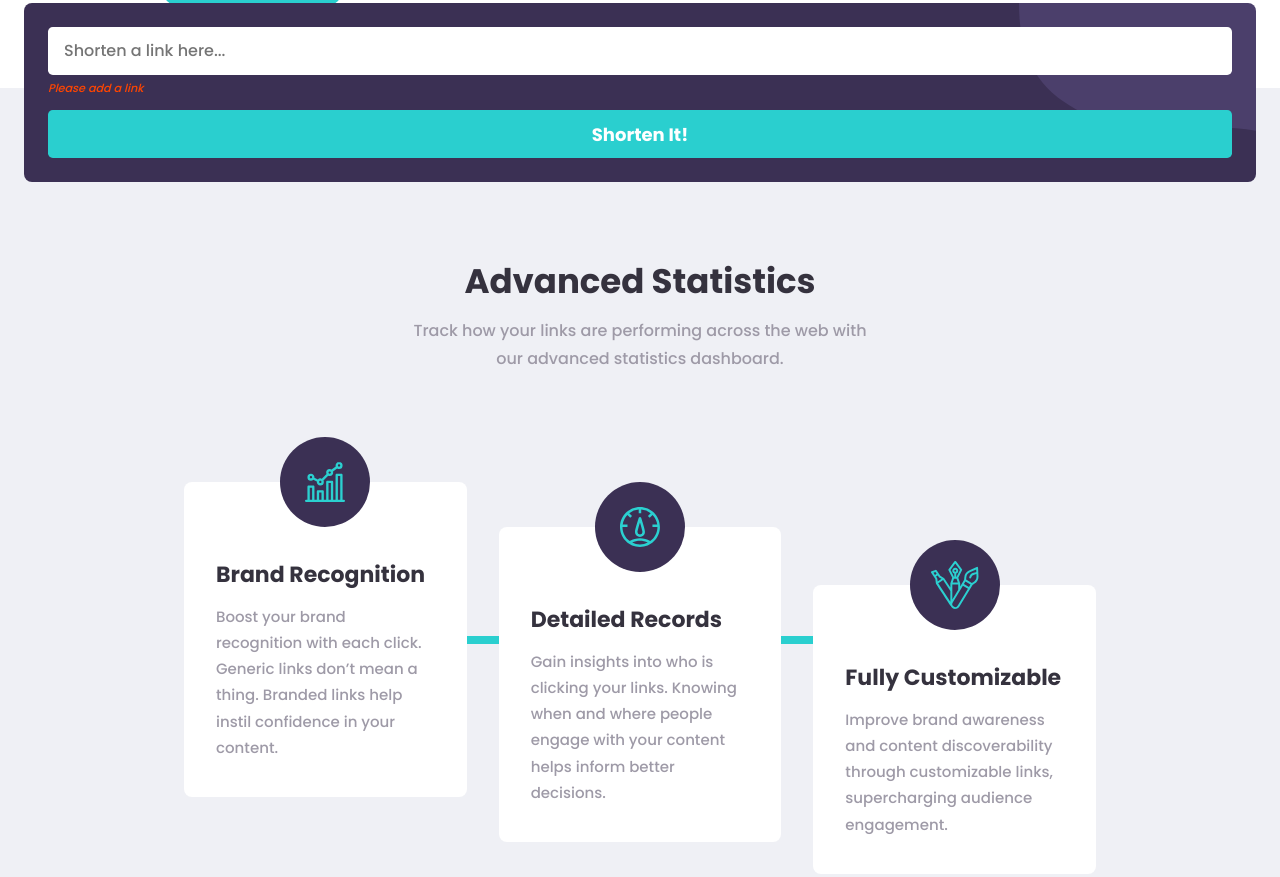
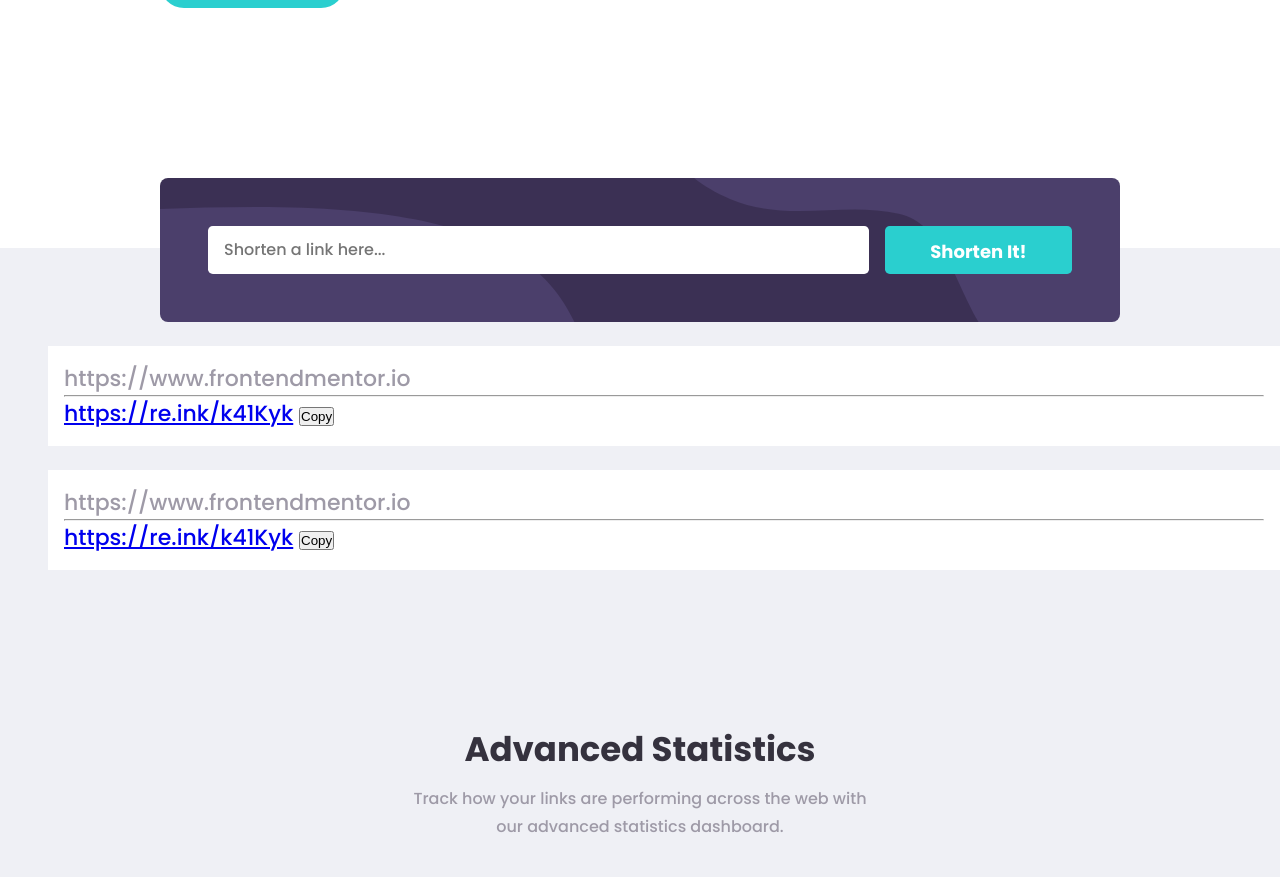
Before and after one commit to Drougnov/url-shortening-api-master, a plain HTML site: page index.html in a window 1280 px wide. Shown: the part 662-1539 px from the top of the page. Drawn offline with Linux system fonts and the light colour scheme.

Commit message:
form style updated

```diff
--- a/index.html
+++ b/index.html
@@ -46,7 +46,23 @@
       </div>
       <button type="submit" class="url__submit">Shorten It!</button>
     </form>
-    <ul class="url__list">
+    <ul class="url__list-container">
+      <li class="url__list">
+        <span class="old-link">https://www.frontendmentor.io</span>
+        <hr>
+        <div class="url__list-short">
+          <a href="https://re.ink/k41Kyk" class="short-link">https://re.ink/k41Kyk</a>
+          <button type="button" class="copy-link">Copy</button>
+        </div>
+      </li>
+      <li class="url__list">
+        <span>https://www.frontendmentor.io</span>
+        <hr>
+        <div class="url__list-short">
+          <a href="https://re.ink/k41Kyk" class="short-link">https://re.ink/k41Kyk</a>
+          <button type="button" class="copy-link">Copy</button>
+        </div>
+      </li>
     </ul>
     <section class="stat">
       <h2>Advanced Statistics</h2>
--- a/style.css
+++ b/style.css
@@ -190,7 +190,9 @@ nav.active .hamburger::after{
 
 /*---------=====header=====---------*/
 
-
+header{
+    padding-bottom: 8rem;
+}
 .header__img{
     overflow: hidden;
     padding: 0 1.5rem;
@@ -231,7 +233,6 @@ nav.active .hamburger::after{
 
 
 main{
-    padding: 0 1.5rem 5rem 1.5rem;
     background: hsl(230, 25%, 95%);
 }
 
@@ -245,14 +246,14 @@ main .url__form{
     background-position: right top;
     display: flex;
     flex-direction: column;
-    gap: .75rem;
+    gap: 1rem;
     padding: 1.5rem;
+    margin: -85px 1.5rem 0 1.5rem;
     border-radius: .5rem;
     -webkit-border-radius: .5rem;
     -moz-border-radius: .5rem;
     -ms-border-radius: .5rem;
     -o-border-radius: .5rem;
-    margin-top: -85px;
 }
 .url__input-field{
     width: 100%;
@@ -276,6 +277,7 @@ main .url__form{
     padding-left: 1rem;
 }
 .url__error{
+    display: none;
     color: orangered;
     font-size: .7rem;
     font-style: italic;
@@ -288,6 +290,20 @@ main .url__form{
     font-size: 1.125rem;
     font-weight: 700;
 }
+.url__list-container{
+    width: 100%;
+    display: grid;
+    gap: 1.5rem;
+    padding: 1.5rem 1.5rem 5rem 1.5rem;
+    margin: 0 1.5rem;
+}
+.url__list{
+    width: 100%;
+    list-style-type: none;
+    background: white;
+    text-align: left;
+    padding: 1rem;
+}
 
 /*===========
 ----state----
@@ -295,6 +311,7 @@ main .url__form{
 
 main .stat{
     font-size: 1rem;
+    margin: 0 1.5rem;
 }
 .stat h2{
     font-size: 1.625rem;
@@ -304,7 +321,7 @@ main .stat{
     display: grid;
     place-items: center;
     gap: 6rem;
-    margin-top: 6rem;
+    margin: 8rem 0 5rem 0;
     position: relative;
 }
 .stat__features::before{
@@ -430,6 +447,9 @@ footer{
     .nav__links{
         width: calc(100% - 6rem);
     }
+    header{
+        padding-bottom: 10rem;
+    }
     .header__img{
         padding: 0 3rem;
     }
@@ -439,8 +459,13 @@ footer{
     .header__text{
         padding: 3rem;
     }
+
+    main .url__form{
+        margin: -85px 3rem 0 3rem;
+    }
     main .stat{
         padding: 5rem 3rem;
+        margin: 0;
     }
 }
 
@@ -517,6 +542,26 @@ footer{
         margin: 2rem 0;
     }
 
+    main .url__form{
+        background: url(./images/bg-shorten-desktop.svg) no-repeat, var(--dark-violet);
+        background-position: right top;
+        flex-direction: row;
+        padding: 3rem;
+        margin-left: 3rem;
+        margin-right: 3rem;
+    }
+    .url__input-field{
+        position: relative;
+    }
+    .url__error{
+        position: absolute;
+        font-size: .8rem;
+    }
+    .url__submit{
+        width: 220px;
+        padding: .75rem 2.5rem;
+    }
+
     .stat h2{
         max-width: 30rem;
         font-size: 2.125rem;
@@ -585,6 +630,10 @@ footer{
         padding: .75rem 2.5rem;
     }
 
+    main .url__form{
+        margin: -70px 10rem 0 10rem;
+    }
+
     main .stat{
         padding: 5rem 10rem;
     }
```
